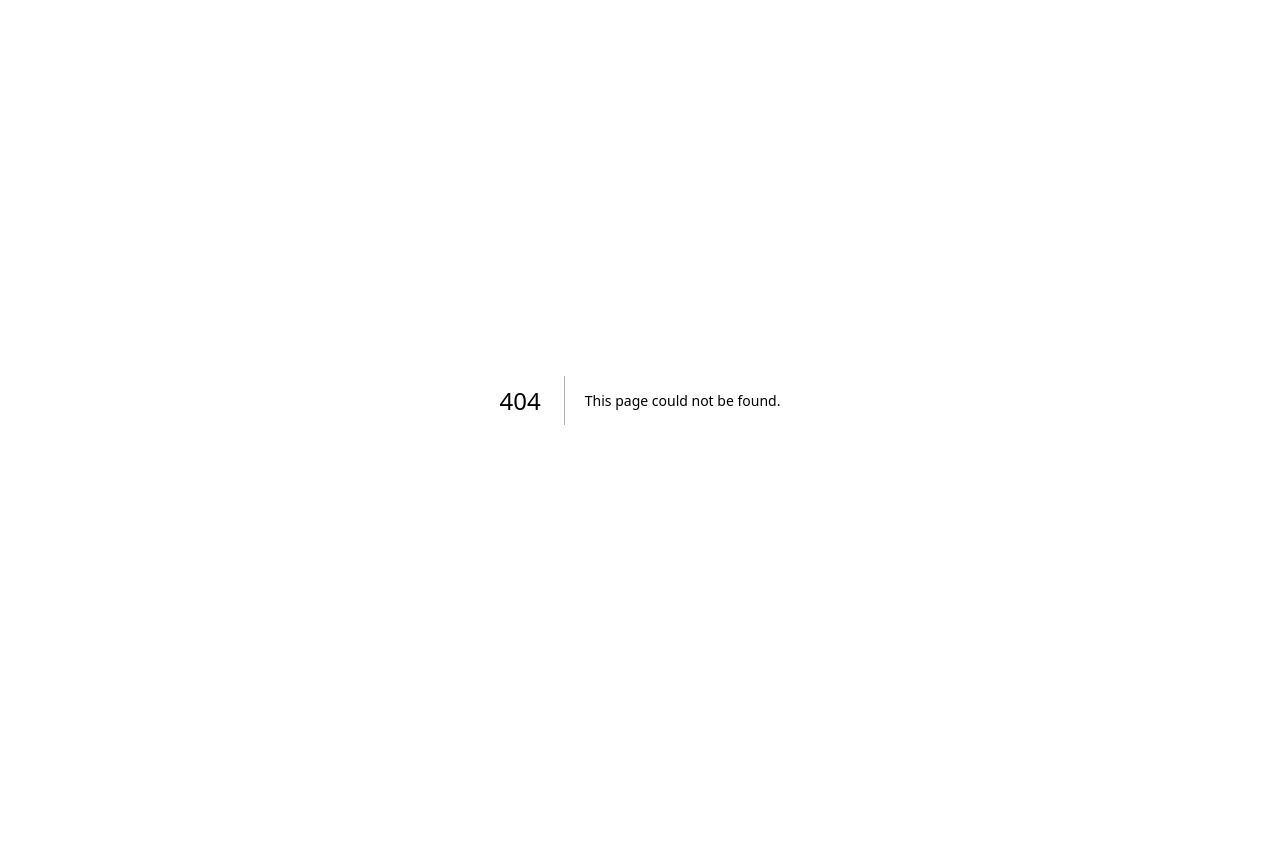
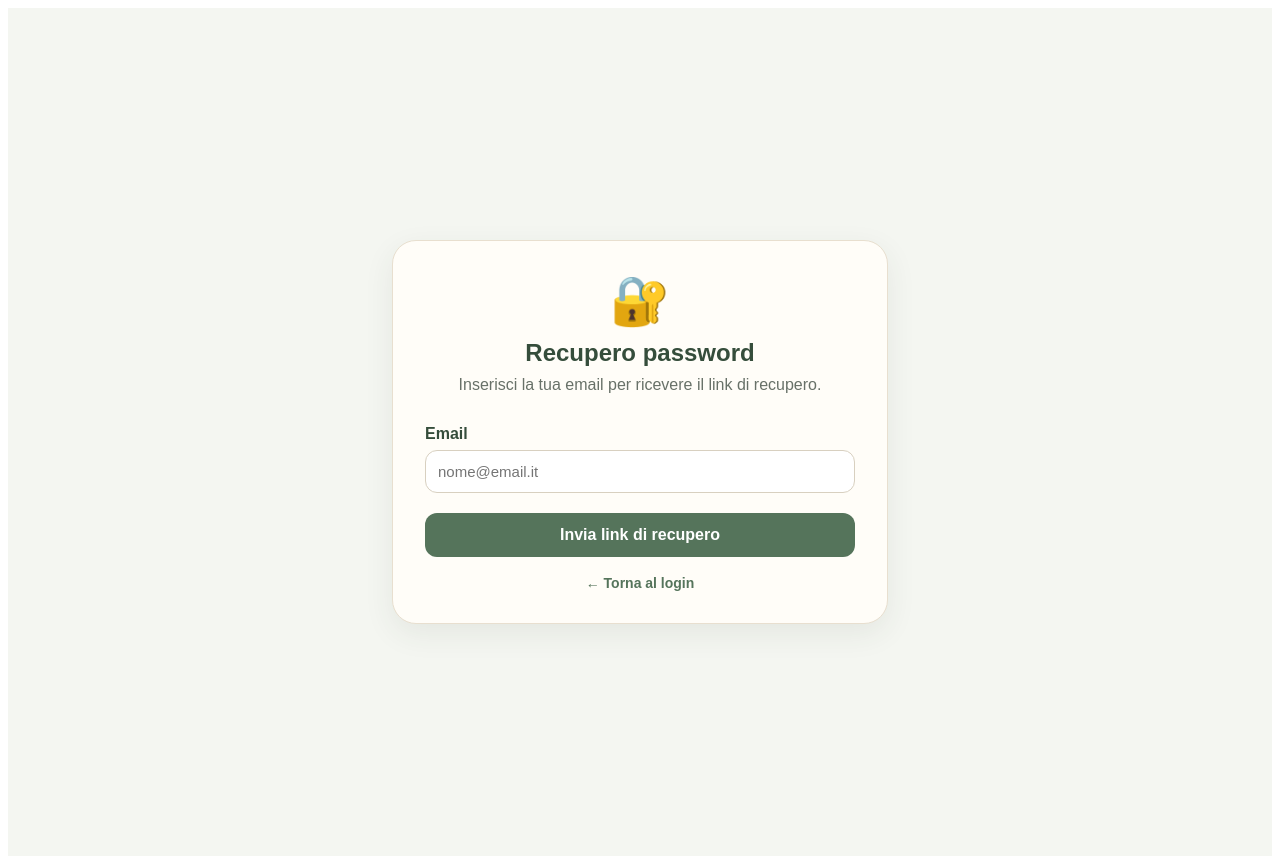
Before and after one commit to IvanM489/il-terrazzo-ivan-arturo, a Next.js app: page /recupero-password in a window 1280 px wide. Before the commit this address had no page. Before the commit the page ends 800 px from the top, so only its background shows below. Built offline with nearby package versions, Linux system fonts and the light colour scheme; no server answers.

Commit message:
Aggiunge recupero password

```diff
--- /dev/null
+++ b/app/recupero-password/page.js
@@ -0,0 +1,340 @@
+"use client";
+
+import Link from "next/link";
+import { useEffect, useState } from "react";
+import { createClient } from "../../lib/supabase/client";
+
+export default function RecuperoPasswordPage() {
+  const supabase = createClient();
+
+  const [email, setEmail] = useState("");
+  const [password, setPassword] = useState("");
+  const [confermaPassword, setConfermaPassword] = useState("");
+
+  const [recoveryMode, setRecoveryMode] = useState(false);
+  const [loading, setLoading] = useState(false);
+
+  const [messaggio, setMessaggio] = useState("");
+  const [errore, setErrore] = useState("");
+
+  useEffect(() => {
+    const {
+      data: { subscription },
+    } = supabase.auth.onAuthStateChange((event) => {
+      if (event === "PASSWORD_RECOVERY") {
+        setRecoveryMode(true);
+        setErrore("");
+        setMessaggio("");
+      }
+    });
+
+    return () => {
+      subscription.unsubscribe();
+    };
+  }, [supabase]);
+
+  const inviaEmail = async (event) => {
+    event.preventDefault();
+
+    setLoading(true);
+    setErrore("");
+    setMessaggio("");
+
+    const { error } = await supabase.auth.resetPasswordForEmail(email, {
+      redirectTo: `${window.location.origin}/recupero-password`,
+    });
+
+    if (error) {
+      setErrore(
+        "Non è stato possibile inviare l'email. Riprova tra poco."
+      );
+      setLoading(false);
+      return;
+    }
+
+    setMessaggio(
+      "Se l'indirizzo email è associato a un account, riceverai a breve un messaggio con il link per reimpostare la password."
+    );
+
+    setLoading(false);
+  };
+
+  const aggiornaPassword = async (event) => {
+    event.preventDefault();
+
+    setErrore("");
+    setMessaggio("");
+
+    if (password.length < 8) {
+      setErrore("La nuova password deve contenere almeno 8 caratteri.");
+      return;
+    }
+
+    if (password !== confermaPassword) {
+      setErrore("Le due password non coincidono.");
+      return;
+    }
+
+    setLoading(true);
+
+    const { error } = await supabase.auth.updateUser({
+      password,
+    });
+
+    if (error) {
+      setErrore(
+        "Non è stato possibile aggiornare la password. Il link potrebbe essere scaduto o non più valido."
+      );
+      setLoading(false);
+      return;
+    }
+
+    setPassword("");
+    setConfermaPassword("");
+    setMessaggio(
+      "Password aggiornata correttamente! Ora puoi accedere con la nuova password."
+    );
+
+    setLoading(false);
+
+    await supabase.auth.signOut();
+  };
+
+  return (
+    <main
+      style={{
+        minHeight: "100vh",
+        display: "flex",
+        alignItems: "center",
+        justifyContent: "center",
+        background: "#f4f6f1",
+        padding: "24px",
+        fontFamily: "Arial, Helvetica, sans-serif",
+      }}
+    >
+      <section
+        style={{
+          width: "100%",
+          maxWidth: "430px",
+          background: "#fffdf8",
+          border: "1px solid #e8dfcf",
+          borderRadius: "24px",
+          padding: "32px",
+          boxShadow: "0 10px 30px rgba(50,70,50,0.08)",
+        }}
+      >
+        <div
+          style={{
+            textAlign: "center",
+            marginBottom: "28px",
+          }}
+        >
+          <div style={{ fontSize: "48px" }}>🔐</div>
+
+          <h1
+            style={{
+              color: "#354d3b",
+              margin: "10px 0 6px",
+            }}
+          >
+            Recupero password
+          </h1>
+
+          <p
+            style={{
+              color: "#687168",
+              margin: 0,
+              lineHeight: "1.5",
+            }}
+          >
+            {recoveryMode
+              ? "Scegli una nuova password per il tuo account."
+              : "Inserisci la tua email per ricevere il link di recupero."}
+          </p>
+        </div>
+
+        {!recoveryMode ? (
+          <form
+            onSubmit={inviaEmail}
+            style={{
+              display: "grid",
+              gap: "14px",
+            }}
+          >
+            <label
+              style={{
+                color: "#354d3b",
+                fontWeight: "600",
+              }}
+            >
+              Email
+
+              <input
+                type="email"
+                value={email}
+                onChange={(e) => setEmail(e.target.value)}
+                required
+                autoComplete="email"
+                placeholder="nome@email.it"
+                style={inputStyle}
+              />
+            </label>
+
+            {errore && (
+              <div style={errorStyle}>
+                {errore}
+              </div>
+            )}
+
+            {messaggio && (
+              <div style={successStyle}>
+                {messaggio}
+              </div>
+            )}
+
+            <button
+              type="submit"
+              disabled={loading}
+              style={buttonStyle}
+            >
+              {loading ? "Invio..." : "Invia link di recupero"}
+            </button>
+
+            <Link
+              href="/login"
+              style={backLinkStyle}
+            >
+              ← Torna al login
+            </Link>
+          </form>
+        ) : (
+          <form
+            onSubmit={aggiornaPassword}
+            style={{
+              display: "grid",
+              gap: "14px",
+            }}
+          >
+            <label
+              style={{
+                color: "#354d3b",
+                fontWeight: "600",
+              }}
+            >
+              Nuova password
+
+              <input
+                type="password"
+                value={password}
+                onChange={(e) => setPassword(e.target.value)}
+                required
+                minLength={8}
+                autoComplete="new-password"
+                style={inputStyle}
+              />
+            </label>
+
+            <label
+              style={{
+                color: "#354d3b",
+                fontWeight: "600",
+              }}
+            >
+              Conferma nuova password
+
+              <input
+                type="password"
+                value={confermaPassword}
+                onChange={(e) => setConfermaPassword(e.target.value)}
+                required
+                minLength={8}
+                autoComplete="new-password"
+                style={inputStyle}
+              />
+            </label>
+
+            {errore && (
+              <div style={errorStyle}>
+                {errore}
+              </div>
+            )}
+
+            {messaggio && (
+              <div style={successStyle}>
+                {messaggio}
+              </div>
+            )}
+
+            <button
+              type="submit"
+              disabled={loading}
+              style={buttonStyle}
+            >
+              {loading ? "Aggiornamento..." : "Imposta nuova password"}
+            </button>
+
+            {messaggio && (
+              <Link
+                href="/login"
+                style={backLinkStyle}
+              >
+                Torna al login
+              </Link>
+            )}
+          </form>
+        )}
+      </section>
+    </main>
+  );
+}
+
+const inputStyle = {
+  width: "100%",
+  boxSizing: "border-box",
+  padding: "12px",
+  marginTop: "7px",
+  borderRadius: "12px",
+  border: "1px solid #d8d0c0",
+  fontSize: "15px",
+  outline: "none",
+};
+
+const buttonStyle = {
+  width: "100%",
+  padding: "13px",
+  border: "none",
+  borderRadius: "12px",
+  background: "#55745b",
+  color: "white",
+  cursor: "pointer",
+  fontWeight: "600",
+  fontSize: "16px",
+  marginTop: "6px",
+};
+
+const errorStyle = {
+  background: "#fff0ed",
+  color: "#b42318",
+  padding: "12px",
+  borderRadius: "10px",
+  fontSize: "14px",
+  lineHeight: "1.4",
+};
+
+const successStyle = {
+  background: "#edf7ee",
+  color: "#35643b",
+  padding: "12px",
+  borderRadius: "10px",
+  fontSize: "14px",
+  lineHeight: "1.4",
+};
+
+const backLinkStyle = {
+  color: "#55745b",
+  textAlign: "center",
+  fontSize: "14px",
+  textDecoration: "none",
+  fontWeight: "600",
+  marginTop: "4px",
+};
```
Also changed, not shown: app/login/page.js (+20 -0 lines).
